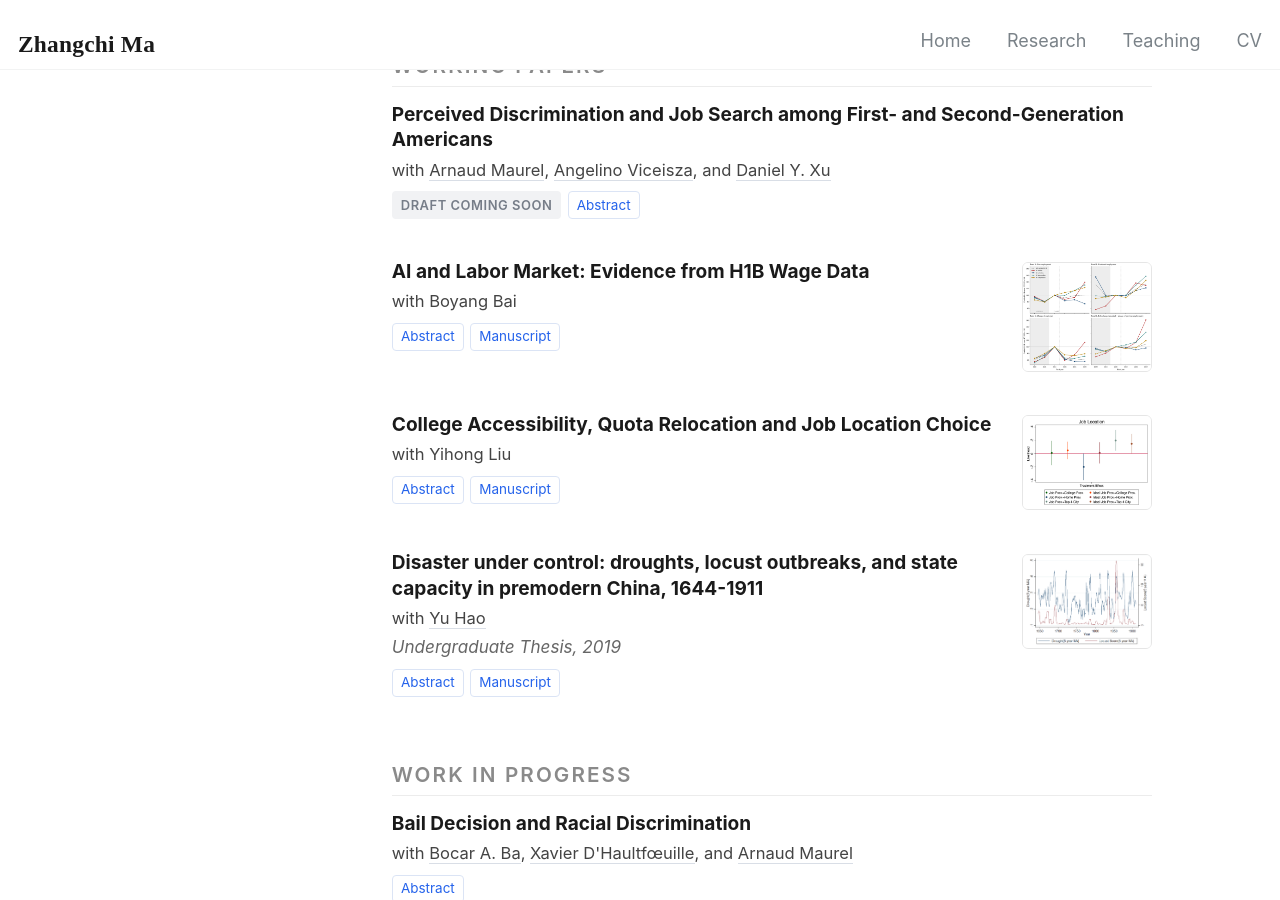
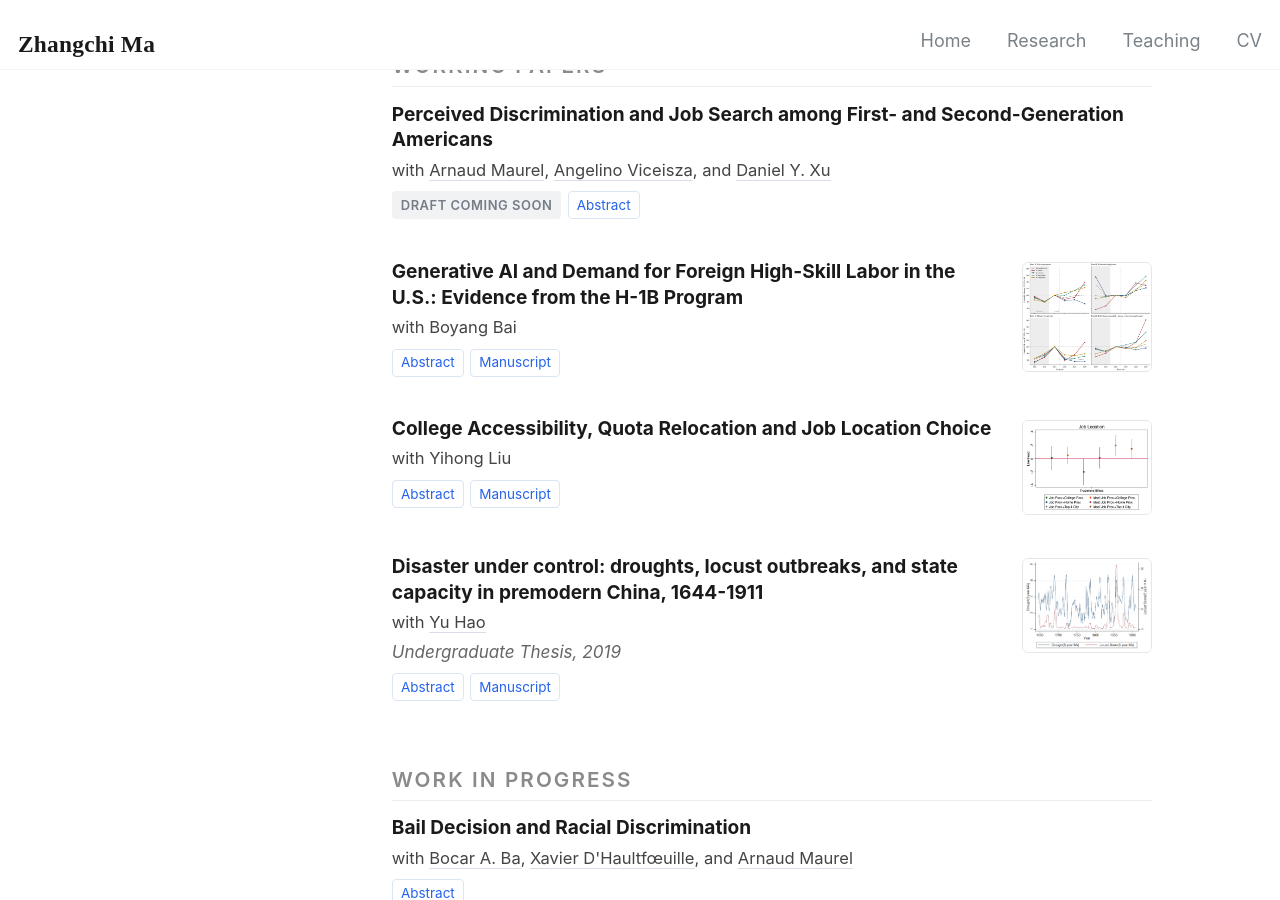
Before and after one commit to henrymzc/henrymzc.github.io, a Jekyll site: the page built from _pages/research.html, in a window 1280 px wide and 900 px high, scrolled down 756 px. Built offline with Jekyll 4.4.1, drawn with Linux system fonts in a browser that asks for light colours.

Commit message:
Retitle the AI and H-1B paper
Co-Authored-By: Claude Opus 5.5 <noreply@anthropic.com>

```diff
--- a/_pages/research.html
+++ b/_pages/research.html
@@ -189,7 +189,7 @@ author_profile: false
   <article class="paper">
    <div class="paper-row">
     <div class="paper-main">
-      <p class="title">AI and Labor Market: Evidence from H1B Wage Data</p>
+      <p class="title">Generative AI and Demand for Foreign High-Skill Labor in the U.S.: Evidence from the H-1B Program</p>
       <p class="authors">with Boyang Bai</p>
       <!--
       <div class="tags">
```
